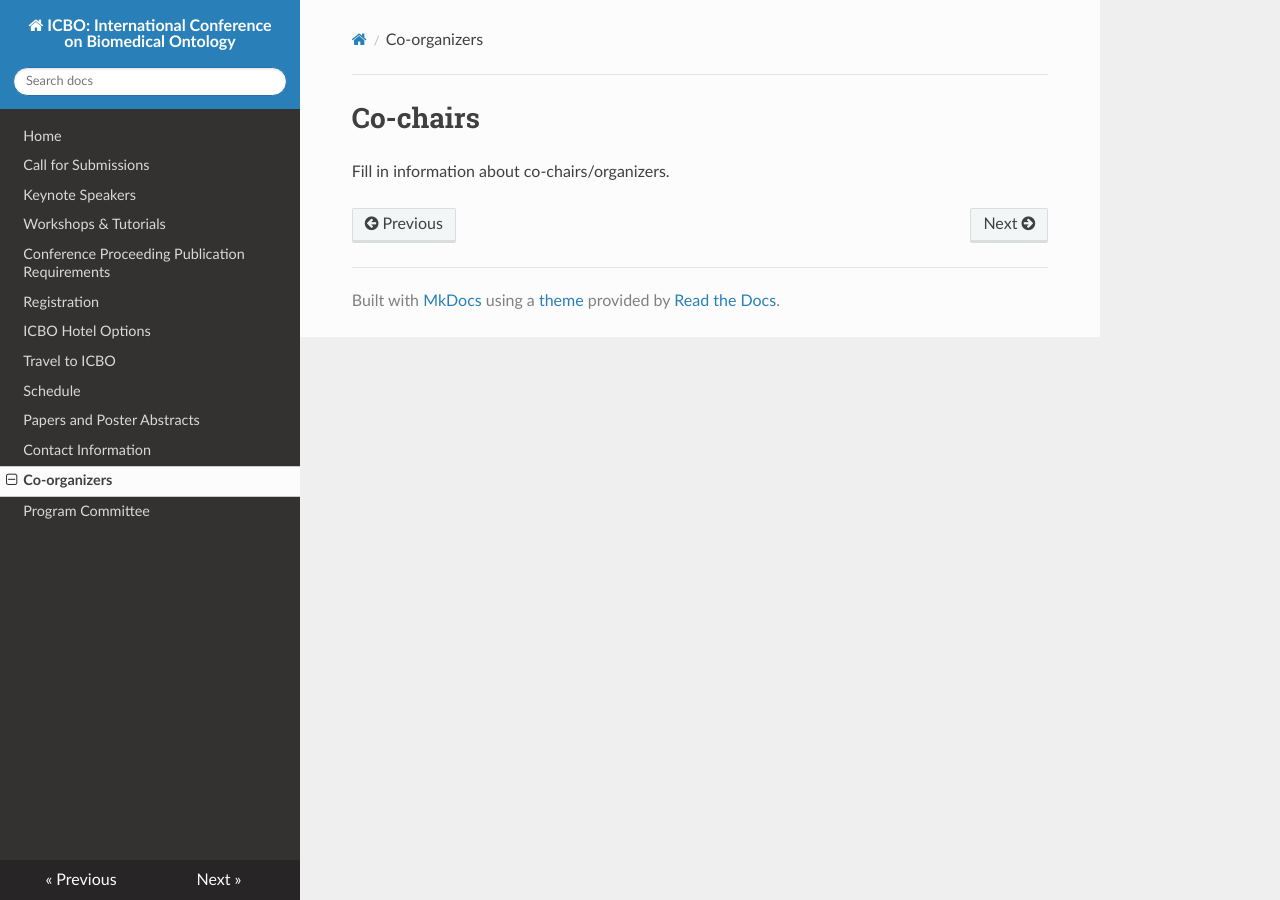
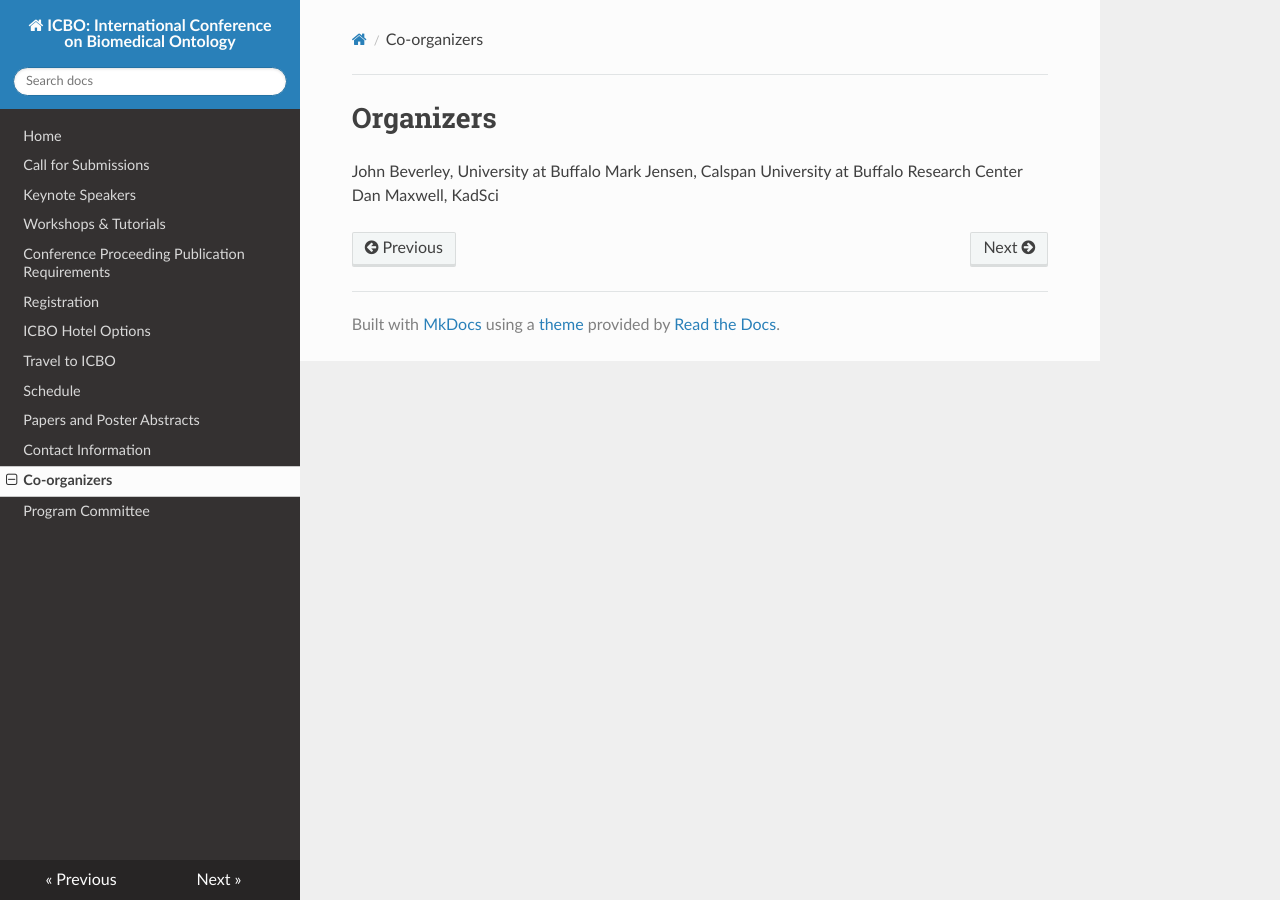
Before and after one commit to CarterBeauBenson/LLMO-Workshop, an MkDocs documentation site: the page built from docs/co-organizers.md, in a window 1280 px wide. Built offline with MkDocs 1.6.1, drawn with Linux system fonts in a browser that asks for light colours; nearby versions of some CDN libraries.

Commit message:
Update co-organizers.md

```diff
--- a/docs/co-organizers.md
+++ b/docs/co-organizers.md
@@ -1,2 +1,5 @@
-# Co-chairs
-Fill in information about co-chairs/organizers.
+# Organizers
+
+John Beverley, University at Buffalo
+Mark Jensen, Calspan University at Buffalo Research Center
+Dan Maxwell, KadSci
```
